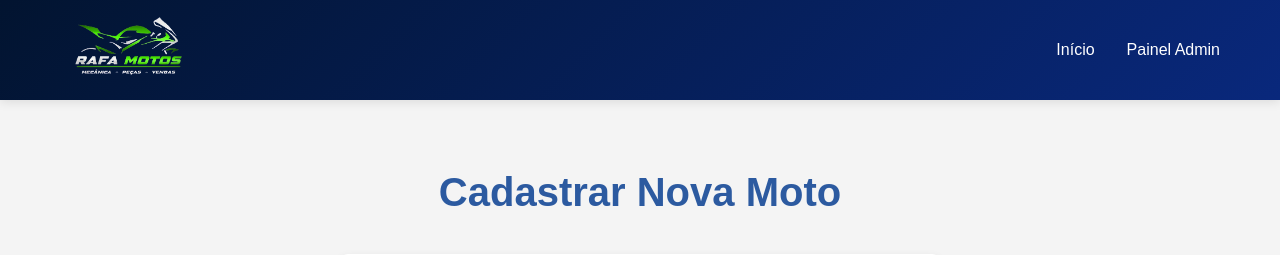
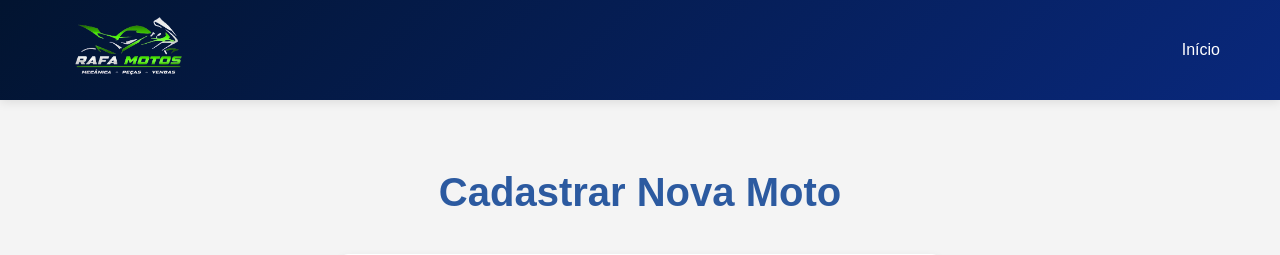
Before and after one commit to Peretizz/RafaMotos, a PHP site: page /form-cadastro-moto.php in a window 1280 px wide. Shown: the top 255 px of the page. Run offline with PHP 8.4, Linux system fonts and the light colour scheme; the visitor is signed in with stand-in values (Sample User, id 1).

Commit message:
correção mobile

```diff
--- a/form-cadastro-moto.php
+++ b/form-cadastro-moto.php
@@ -74,10 +74,12 @@ if (!isset($_SESSION['logado']) || $_SESSION['logado'] !== true) {
     <div class="container">
         <div class="header-content">
             <div class="logo"><img src="img/logo.png" alt="Rafa Motos"></div>
+
+            <div class="menu-toggle" id="mobile-menu">☰</div>
+
             <nav id="nav">
-                    <ul>
+                <ul id="nav-list">
                     <li><a href="index.php">Início</a></li>
-                        <li><a href="painel.php">Painel Admin</a></li>
                 </ul>
             </nav>
         </div>
```
Lines whose indentation alone changed are shown as unchanged.
